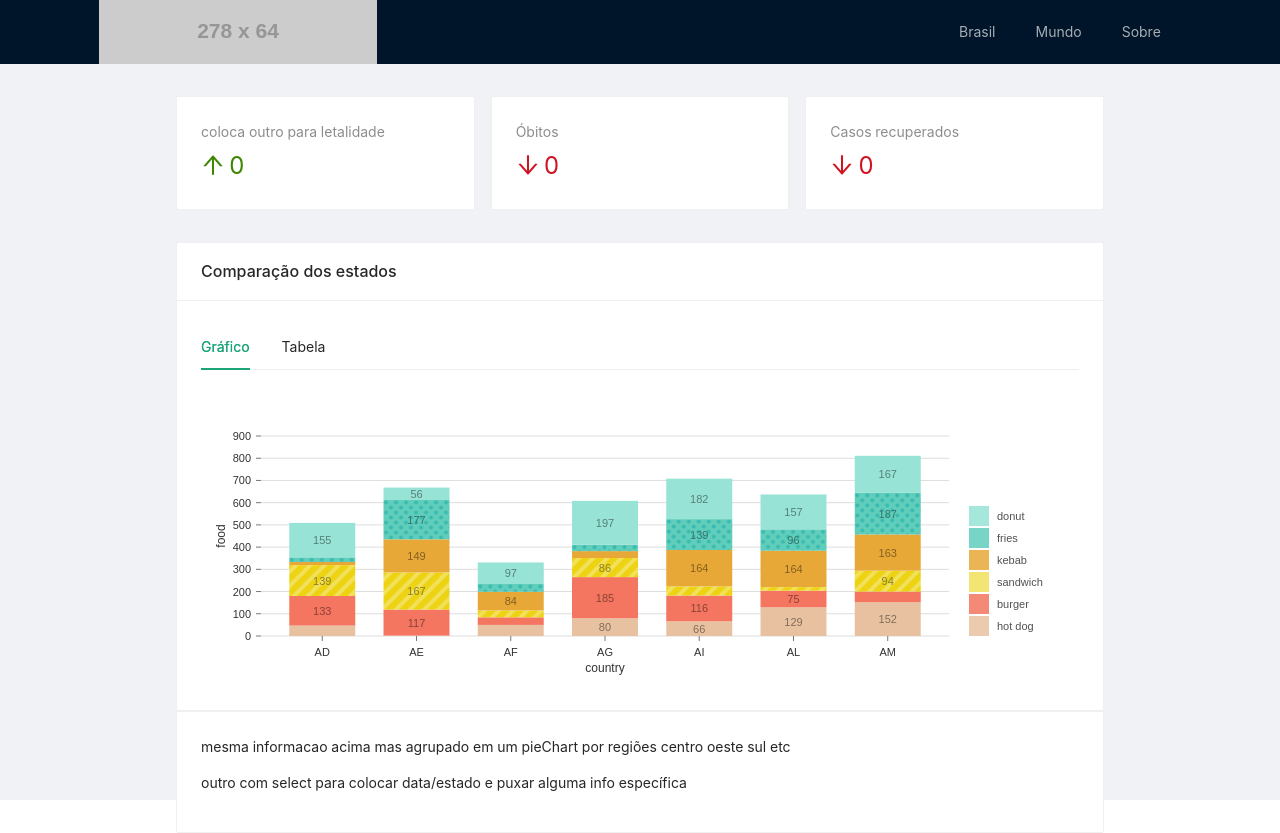
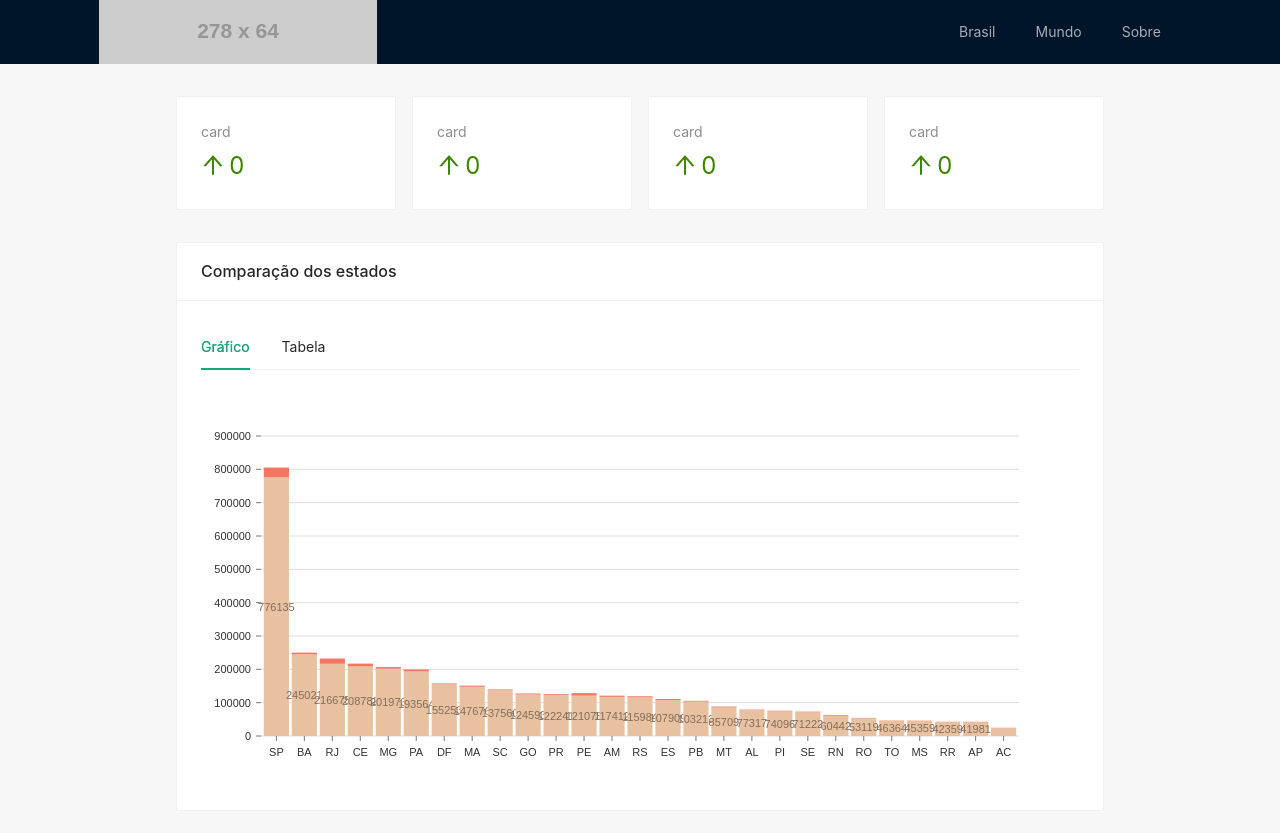
Before and after one commit to LeonardoSaid/covid19dashboard, a React (Create React App) app: page / in a window 1280 px wide. Shown: the top 833 px of the page. Built offline with nearby package versions, Linux system fonts and the light colour scheme.

Commit message:
Updated pages with new components

```diff
--- a/src/pages/Dashboard/Dashboard.tsx
+++ b/src/pages/Dashboard/Dashboard.tsx
@@ -1,9 +1,9 @@
 import React from 'react';
-import { Card, Row, Col, Statistic, Tabs } from 'antd';
-import { ArrowUpOutlined, ArrowDownOutlined } from '@ant-design/icons';
+import { Card, Row, Col, Tabs } from 'antd';
+import { BarChart, StateTable, PieChart, StateSearch, StatisticCard } from '../../components/index';
 import { summary } from '../../mock/brazilapi';
-import { ResponsiveBar } from '@nivo/bar';
 import { data as barData } from '../../mock/nivo/bar';
+import { data as pieData } from '../../mock/nivo/pie';
 //import { loadUsers } from '../../store/effects';
 //import { connect } from 'react-redux';
 
@@ -20,158 +20,45 @@ export const Dashboard = (props: any): JSX.Element => {
     // },[]);
 
     return (
-        <React.Fragment>
+        <>
             <Row gutter={16}>
-                <Col span={8}>
-                    <Card bordered>
-                        <Statistic
-                            title="coloca outro para letalidade"
-                            //value={props.users && props.users.TotalConfirmed}
-                            value={0}
-                            precision={0}
-                            valueStyle={{ color: '#3f8600' }}
-                            prefix={<ArrowUpOutlined />}
-                            suffix=""
-                        />
-                    </Card>
-                </Col>
-                <Col span={8}>
-                    <Card bordered>
-                        <Statistic
-                            title="Óbitos"
-                            //value={props.users && props.users.TotalDeaths}
-                            value={0}
-                            precision={0}
-                            valueStyle={{ color: '#cf1322' }}
-                            prefix={<ArrowDownOutlined />}
-                            suffix=""
-                        />
-                    </Card>
-                </Col>
-                <Col span={8}>
-                    <Card bordered>
-                        <Statistic
-                            title="Casos recuperados"
-                            //value={props.users && props.users.TotalRecovered}
-                            value={0}
-                            precision={0}
-                            valueStyle={{ color: '#cf1322' }}
-                            prefix={<ArrowDownOutlined />}
-                            suffix=""
-                        />
-                    </Card>
-                </Col>
+                <Col span={6}><StatisticCard /></Col>
+                <Col span={6}><StatisticCard /></Col>
+                <Col span={6}><StatisticCard /></Col>
+                <Col span={6}><StatisticCard /></Col>
             </Row>
 
-            <Card style={{ marginTop: '2rem' }} title="Comparação dos estados">
+            <Card style={{ marginTop: '2rem', marginBottom: '2rem' }} title="Comparação dos estados">
                 <Tabs defaultActiveKey="1">
                     <TabPane tab="Gráfico" key="1">
-                        <div style={{ height: '300px' }}>
-                            <ResponsiveBar
-                                data={barData}
-                                keys={['hot dog', 'burger', 'sandwich', 'kebab', 'fries', 'donut']}
-                                indexBy="country"
-                                margin={{ top: 50, right: 130, bottom: 50, left: 60 }}
-                                padding={0.3}
-                                colors={{ scheme: 'nivo' }}
-                                defs={[
-                                    {
-                                        id: 'dots',
-                                        type: 'patternDots',
-                                        background: 'inherit',
-                                        color: '#38bcb2',
-                                        size: 4,
-                                        padding: 1,
-                                        stagger: true
-                                    },
-                                    {
-                                        id: 'lines',
-                                        type: 'patternLines',
-                                        background: 'inherit',
-                                        color: '#eed312',
-                                        rotation: -45,
-                                        lineWidth: 6,
-                                        spacing: 10
-                                    }
-                                ]}
-                                fill={[
-                                    {
-                                        match: {
-                                            id: 'fries'
-                                        },
-                                        id: 'dots'
-                                    },
-                                    {
-                                        match: {
-                                            id: 'sandwich'
-                                        },
-                                        id: 'lines'
-                                    }
-                                ]}
-                                borderColor={{ from: 'color', modifiers: [['darker', 1.6]] }}
-                                axisTop={null}
-                                axisRight={null}
-                                axisBottom={{
-                                    tickSize: 5,
-                                    tickPadding: 5,
-                                    tickRotation: 0,
-                                    legend: 'country',
-                                    legendPosition: 'middle',
-                                    legendOffset: 32
-                                }}
-                                axisLeft={{
-                                    tickSize: 5,
-                                    tickPadding: 5,
-                                    tickRotation: 0,
-                                    legend: 'food',
-                                    legendPosition: 'middle',
-                                    legendOffset: -40
-                                }}
-                                labelSkipWidth={12}
-                                labelSkipHeight={12}
-                                labelTextColor={{ from: 'color', modifiers: [['darker', 1.6]] }}
-                                legends={[
-                                    {
-                                        dataFrom: 'keys',
-                                        anchor: 'bottom-right',
-                                        direction: 'column',
-                                        justify: false,
-                                        translateX: 120,
-                                        translateY: 0,
-                                        itemsSpacing: 2,
-                                        itemWidth: 100,
-                                        itemHeight: 20,
-                                        itemDirection: 'left-to-right',
-                                        itemOpacity: 0.85,
-                                        symbolSize: 20,
-                                        effects: [
-                                            {
-                                                on: 'hover',
-                                                style: {
-                                                    itemOpacity: 1
-                                                }
-                                            }
-                                        ]
-                                    }
-                                ]}
-                                animate={true}
-                                motionStiffness={90}
-                                motionDamping={15}
-                            />
-                        </div>
+                        <BarChart
+                            data={summary.data}
+                            keys={['cases', 'deaths']}
+                            indexBy="uf"
+                            height={window.innerHeight / 2}
+                        />
                     </TabPane>
 
                     <TabPane tab="Tabela" key="2">
-                        <p>Aqui coloca uma tabela com as info</p>
+                        <StateTable />
                     </TabPane>
                 </Tabs>
             </Card>
 
-            <Card>
-                <p>mesma informacao acima mas agrupado em um pieChart por regiões centro oeste sul etc</p>
-                <p>outro com select para colocar data/estado e puxar alguma info específica</p>
-            </Card>
-        </React.Fragment>
+            <Row justify="space-between" gutter={16}>
+                <Col span={12}>
+                    <Card title="Comparação por regiões" style={{ width: '100%' }}>
+                        <PieChart data={pieData} />
+                    </Card>
+                </Col>
+
+                <Col span={12}>
+                    <Card title="Casos em um estado por data específica" style={{ width: '100%' }}>
+                        <StateSearch />
+                    </Card>
+                </Col>
+            </Row>
+        </>
     );
 };
 
--- a/src/pages/Global/Global.tsx
+++ b/src/pages/Global/Global.tsx
@@ -1,55 +1,23 @@
 import React from 'react';
-import { Card, Row, Col, Statistic, Skeleton } from 'antd';
-import { ArrowUpOutlined, ArrowDownOutlined } from '@ant-design/icons';
+import { Card, Row, Col } from 'antd';
+import { BarChart, StateTable, PieChart, StateSearch, StatisticCard } from '../../components/index';
 
 export const Global = (props: any): JSX.Element => {
     return (
-        <React.Fragment>
+        <>
             <Row gutter={16}>
-                <Col span={8}>
-                    <Card bordered>
-                        <Statistic
-                            title="Casos confirmados mundial"
-                            value={999999999}
-                            precision={0}
-                            valueStyle={{ color: '#3f8600' }}
-                            prefix={<ArrowUpOutlined />}
-                            suffix=""
-                        />
-                    </Card>
-                </Col>
-                <Col span={8}>
-                    <Card bordered>
-                        <Statistic
-                            title="Óbitos"
-                            value={0}
-                            precision={0}
-                            valueStyle={{ color: '#cf1322' }}
-                            prefix={<ArrowDownOutlined  />}
-                            suffix=""
-                        />
-                    </Card>
-                </Col>
-                <Col span={8}>
-                    <Card bordered>
-                        <Statistic
-                            title="Casos recuperados"
-                            value={0}
-                            precision={0}
-                            valueStyle={{ color: '#cf1322' }}
-                            prefix={<ArrowDownOutlined  />}
-                            suffix=""
-                        />
-                    </Card>
-                </Col>
+                <Col span={6}><StatisticCard /></Col>
+                <Col span={6}><StatisticCard /></Col>
+                <Col span={6}><StatisticCard /></Col>
+                <Col span={6}><StatisticCard /></Col>
             </Row>
 
             <Card style={{ marginTop: '2rem' }}>
-                <p>a outra api permite até montar charts desde day one</p>
-                <p>mapa com bandeiras, mapa geo algo assim maybe</p>
-                <p>talvez bar chart com os 20 ou something piores países</p>
+                <p>geo chart, clica nele carrega outro widget abaixo com info e bandeira</p>
+                <p>segunda aba ou info side by side com coluna q mostra um linechart desde day one</p>
+                <p>terceiro widget com bar chart dos piores países e maybe flag table something</p>
             </Card>
-        </React.Fragment>
+        </>
     );
 };
 
--- a/src/styles/App.less
+++ b/src/styles/App.less
@@ -1,8 +1,4 @@
 @import '~antd/dist/antd.less';
-
-.ant-layout-content {
-
-}
 
 body::-webkit-scrollbar {
   width: .5rem;
@@ -23,6 +19,7 @@ body::-webkit-scrollbar {
 .layout-content {
     //min-height: 100vh;
     flex: 1 0 auto;
+    background-color: #f7f7f7;
 }
 
 .content-wrapper {
```
